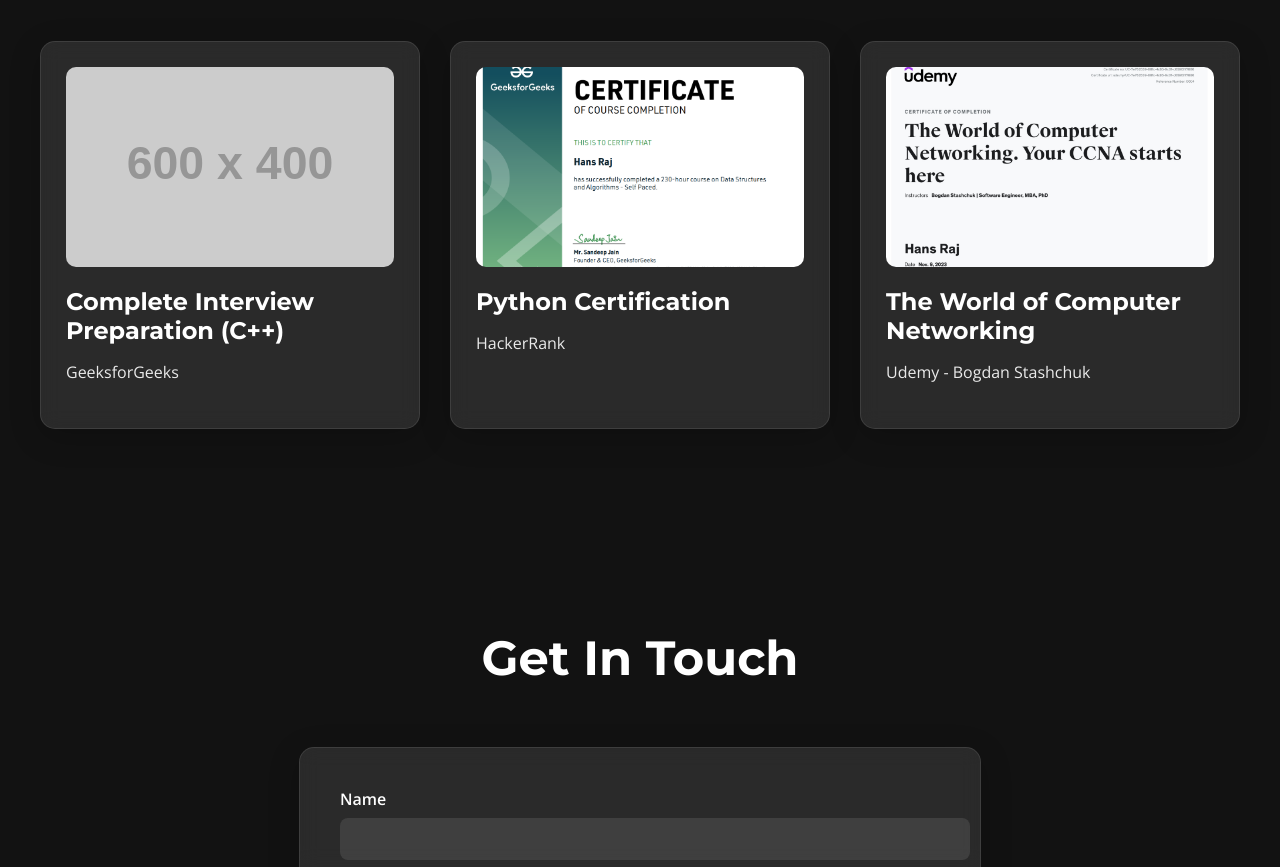
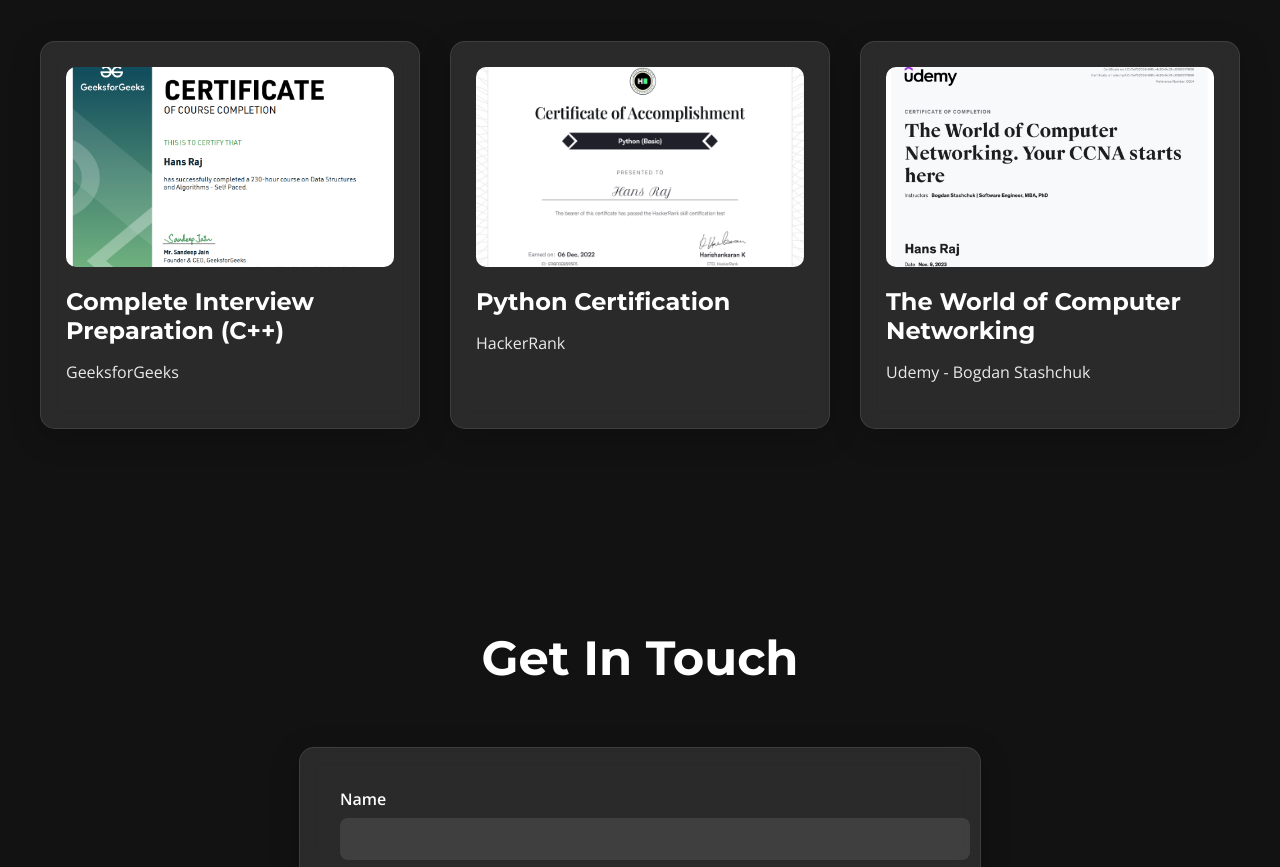
Before and after one commit to annnkit/hansraj-portfolio, a plain HTML site: page index.html in a window 1280 px wide. Shown: the part 2566-3433 px from the top of the page. Drawn offline with nearby package versions, Linux system fonts and the light colour scheme; placeholder pictures from the web are drawn by us.

Commit message:
Update index.html

```diff
--- a/index.html
+++ b/index.html
@@ -697,7 +697,7 @@
             <!-- Certificate 1 -->
             <div class="project-card glass">
                 <div class="project-image">
-                    <img src="https://via.placeholder.com/600x400/121212/00F0FF?text=Interview+Prep+C%2B%2B" alt="C++ Interview Prep">
+                    <img src="dsa.png" alt="C++ Interview Prep">
                 </div>
                 <h3>Complete Interview Preparation (C++)</h3>
                 <p>GeeksforGeeks</p>
@@ -706,7 +706,7 @@
             <!-- Certificate 2 -->
             <div class="project-card glass">
                 <div class="project-image">
-                    <img src="dsa.png" alt="Python HackerRank">
+                    <img src="download.png" alt="Python HackerRank">
                 </div>
                 <h3>Python Certification</h3>
                 <p>HackerRank</p>
```
